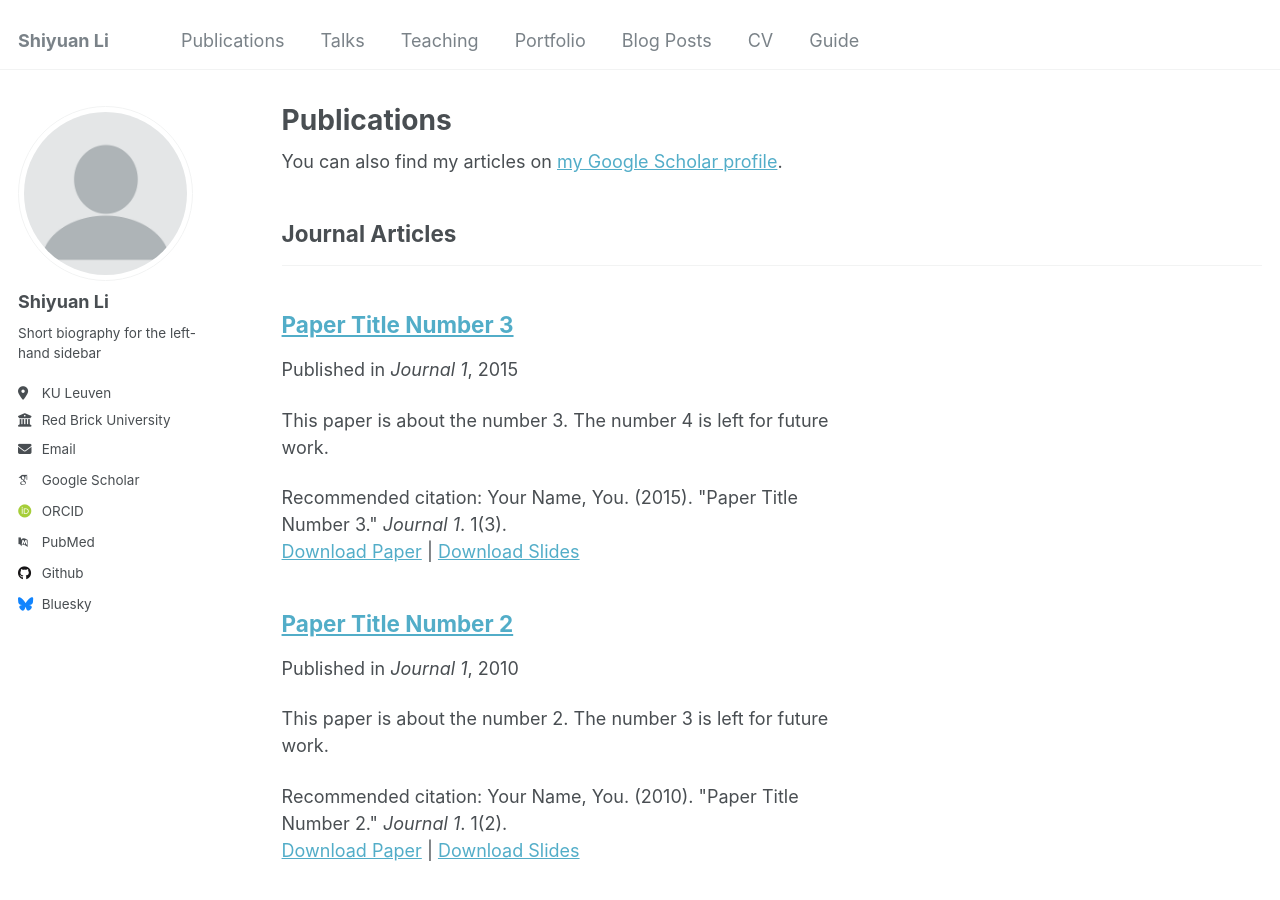
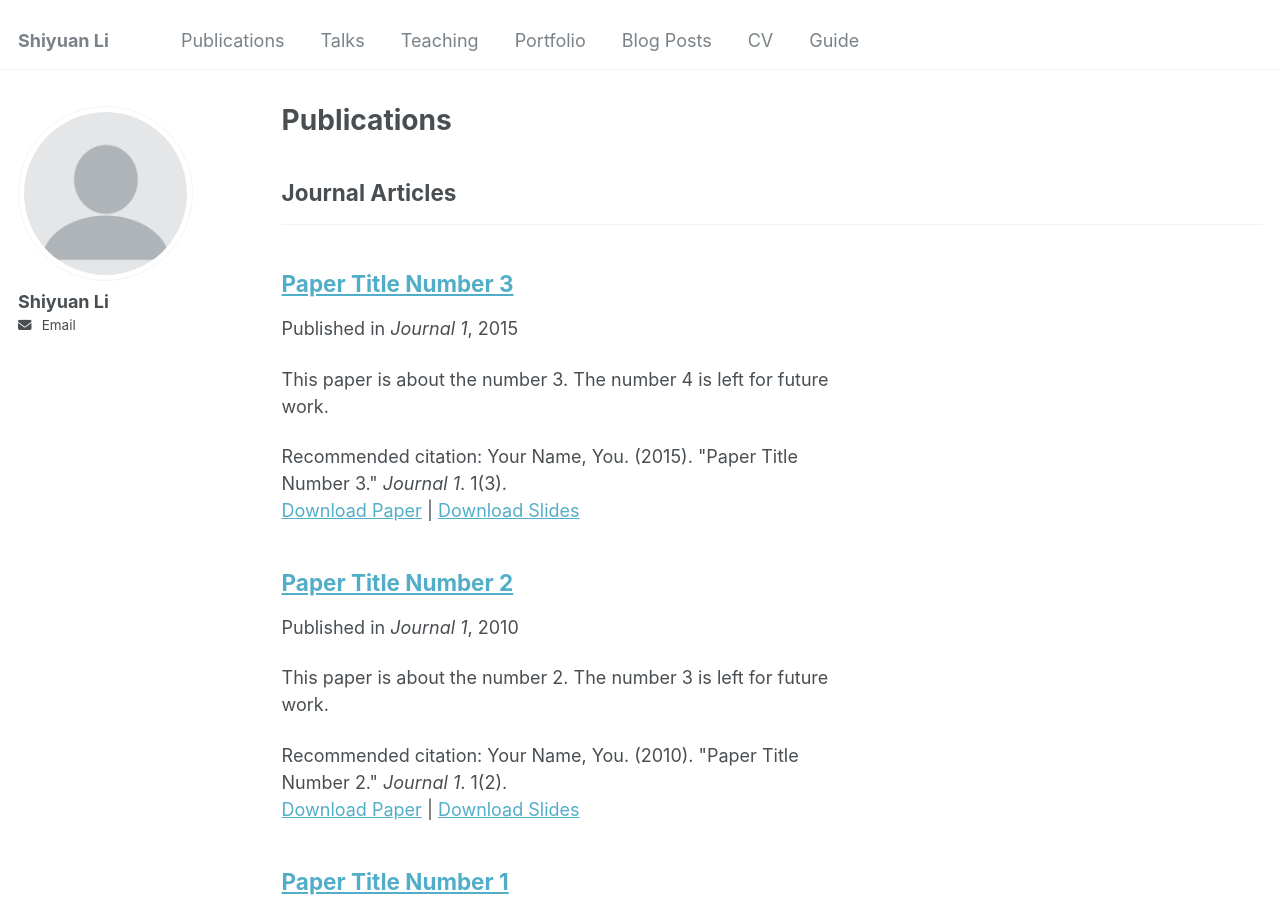
Before and after one commit to ShiyuanLi1/shiyuanli1.github.io, a Jekyll site: the page built from _pages/publications.html, in a window 1280 px wide and 900 px high. Built offline with Jekyll 4.4.1, drawn with Linux system fonts in a browser that asks for light colours; some web fonts are replaced; part of the change alters nothing that is shown.

Commit message:
Update _config.yml

```diff
--- a/_config.yml
+++ b/_config.yml
@@ -23,55 +23,17 @@ author:
   # Biographic information
   avatar           : "profile.png"
   name             : "Shiyuan Li"
-  pronouns         : # example: "she/her"
-  bio              : "Short biography for the left-hand sidebar"
-  location         : "KU Leuven"
-  employer         : "Red Brick University"
-  uri              : # URL
   email            : "shiyuan.li@kuleuven.be"
 
   # Academic websites
   arxiv            : # URL - Update with the correct link to your profile
-  googlescholar    : "https://scholar.google.com/citations?user=PS_CX0AAAAAJ"
+  googlescholar    : #"https://scholar.google.com/citations?user=PS_CX0AAAAAJ"
   impactstory      : # URL
-  orcid            : "http://orcid.org/yourorcidurl"
-  semantic         : # URL
-  pubmed           : "https://www.ncbi.nlm.nih.gov/pubmed/?term=john+snow"
-  researchgate     : # URL
+  orcid            : #"http://orcid.org/yourorcidurl"
 
-  # Repositories and software development
-  bitbucket        : # Username - Update with your username on the site
-  codepen          : # Username
-  dribbble         : # Username
-  github           : "academicpages"
-  kaggle           : # Username
-  stackoverflow    : # User number or user number and name (i.e., use "1" or "1/jeff-atwood")
 
-  # Social media
-  bluesky          : "bsky.app" # Replace this with you Bluesky username
-  facebook         : # Username
-  flickr           : # Username
-  foursquare       : # Username
-  goodreads        : # Username
-  google_plus      : # Username
-  keybase          : # Username
-  instagram        : # Username
-  lastfm           : # Username
-  linkedin         : # Username
-  mastodon         : # URL
-  medium           : # URL
-  pinterest        : # Username
-  soundcloud       : # Username
-  steam            : # Username
-  telegram         : # URL
-  tumblr           : # Username
-  twitter          : # Username for X / Twitter
-  vine             : # Username
-  weibo            : # Username
-  wikipedia        : # Username
-  xing             : # Username
-  youtube          : # Username
-  zhihu            : # Username
+
+
 
 # Publication Category - The following the list of publication categories and their headings
 publication_category:
```
